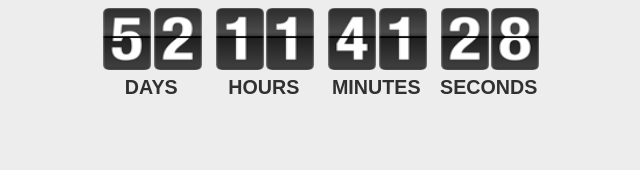
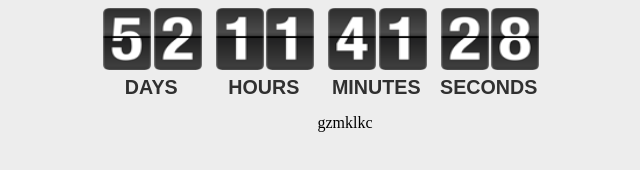
Before and after one commit to hkulekci/countdown, a plain HTML site: page index.html in a window 1280 px wide. Shown: the full height of the page, 295-935 px from the left. Drawn offline with Linux system fonts and the light colour scheme.

Commit message:
Update index.html

```diff
--- a/index.html
+++ b/index.html
@@ -16,6 +16,7 @@ var myCountdown1 = new Countdown({
 		style:"flip"
 	});
 </script>
+<p align="center" style="fomt-family:georgia; forn-size:10px;">gzmklkc</p>
 </div>
 </body>
 </html>
```
